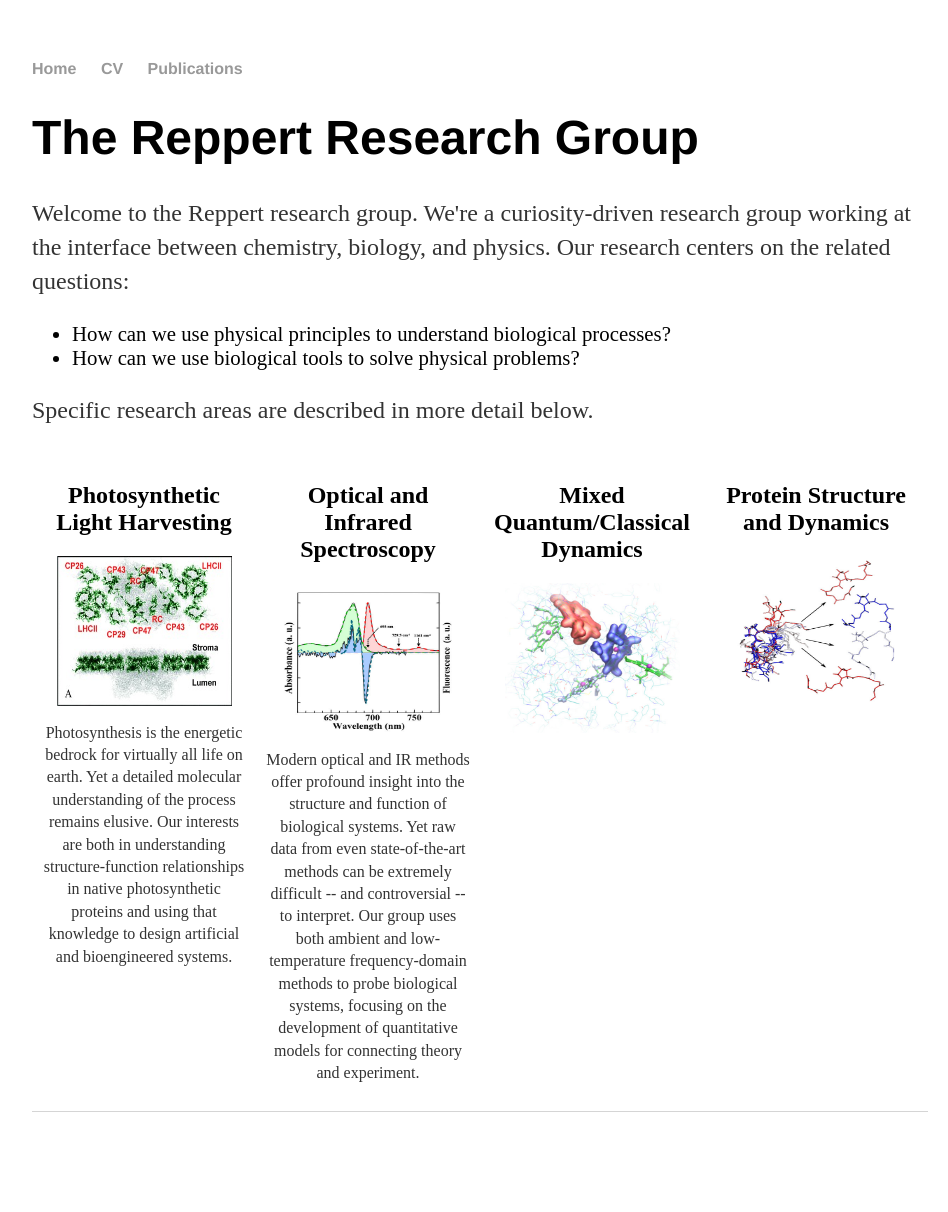
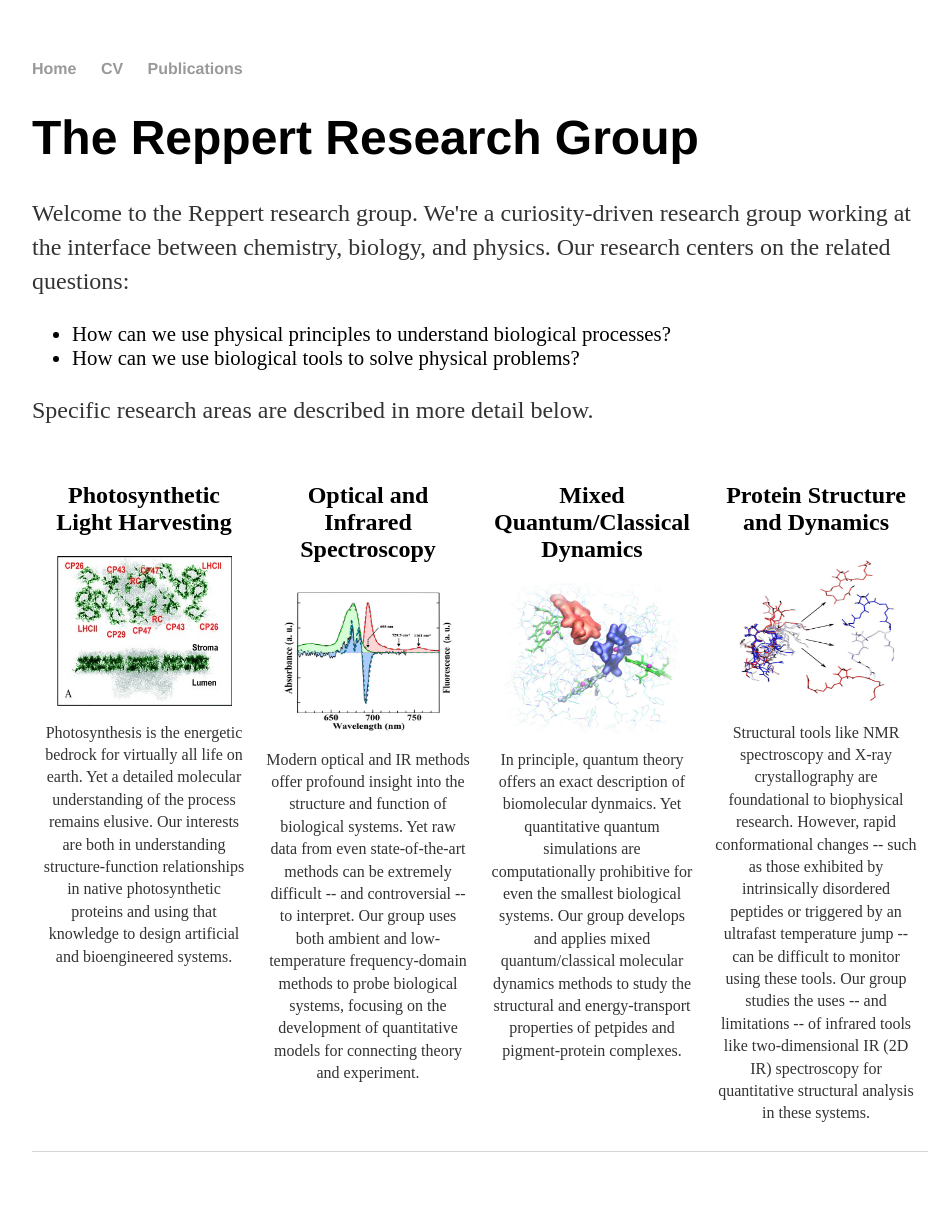
Before and after one commit to mreppert/mreppert.github.io, a Jekyll site: the page built from index.html, in a window 1280 px wide. Shown: the whole page, without its empty margins (160-1108 px from the left). Built offline with Jekyll 4.4.1, drawn with Linux system fonts in a browser that asks for light colours; before the commit the page ends 1172 px from its top, so only the background shows below that.

Commit message:
Update index.html

```diff
--- a/index.html
+++ b/index.html
@@ -63,11 +63,12 @@ img {
 	<div class="column">
 		<h2 style="text-align:center;">Mixed Quantum/Classical Dynamics</h2>
 		<img src="/Chl_excitons.jpg" width="175" height="150">
-		<p style="text-align:center; font-size:100%;"}></p>
+		<p style="text-align:center; font-size:100%;"}>In principle, quantum theory offers an exact description of biomolecular dynmaics. Yet quantitative quantum simulations are computationally prohibitive for even the smallest biological systems. Our group develops and applies mixed quantum/classical molecular dynamics methods to study the structural and energy-transport properties of petpides and pigment-protein complexes.</p>
 	</div>
 	<div class="column">
 		<h2 style="text-align:center;">Protein Structure and Dynamics</h2>
 		<img src="/elp_schematic.jpg" width="175" height="150">
+		<p style="text-align:center; font-size:100%;"}>Structural tools like NMR spectroscopy and X-ray crystallography are foundational to biophysical research. However, rapid conformational changes -- such as those exhibited by intrinsically disordered peptides or triggered by an ultrafast temperature jump -- can be difficult to monitor using these tools. Our group studies the uses -- and limitations -- of infrared tools like two-dimensional IR (2D IR) spectroscopy for quantitative structural analysis in these systems.</p>
 	</div>
 
 </div>
```
